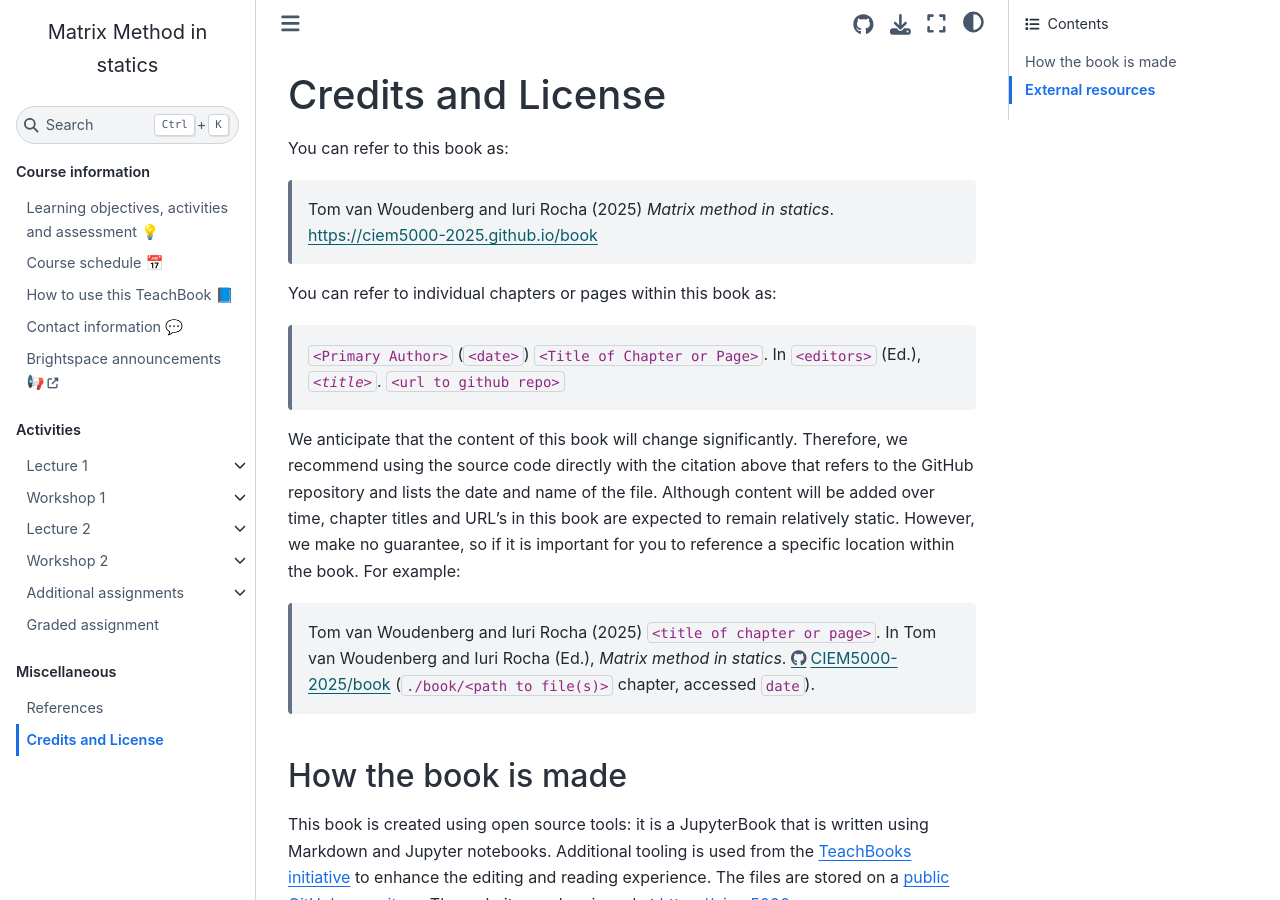
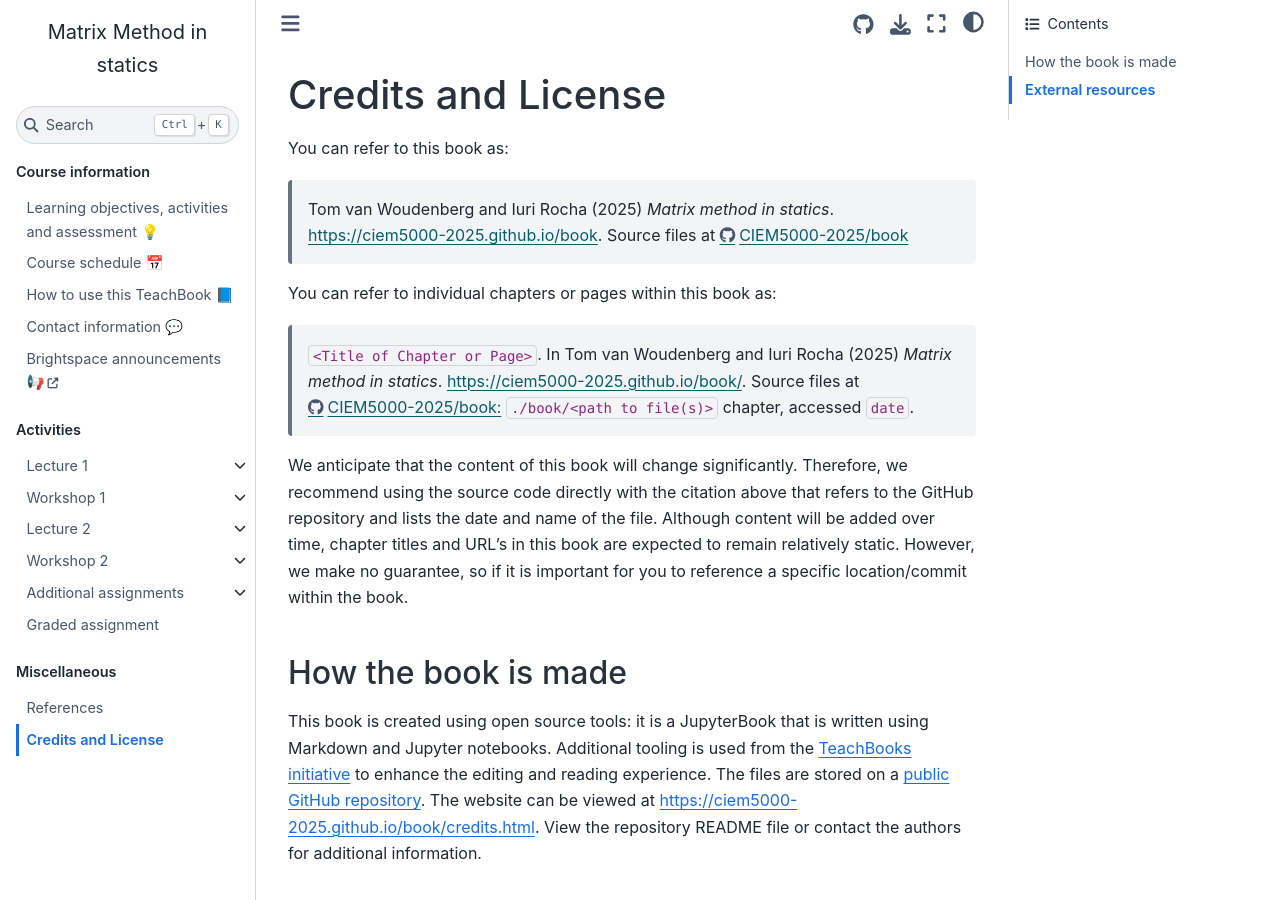
Before and after one commit to sophietenhoor/book, a Jupyter Book: the page built from book/credits.md, in a window 1280 px wide and 900 px high. Built offline with Jupyter Book 1.0.4 settings and Sphinx 7.4.7 and the Sphinx Book theme 1.1.4, drawn with Linux system fonts in a browser that asks for light colours; comment, search, counter and statistics services are not loaded; cross-references to code outside the pages are shown as plain code.

Commit message:
Update credits.md

```diff
--- a/book/credits.md
+++ b/book/credits.md
@@ -3,15 +3,13 @@
 
 You can refer to this book as:
 
-> Tom van Woudenberg and Iuri Rocha (2025) _Matrix method in statics_. https://ciem5000-2025.github.io/book
+> Tom van Woudenberg and Iuri Rocha (2025) _Matrix method in statics_. https://ciem5000-2025.github.io/book. Source files at https://github.com/CIEM5000-2025/book
 
 You can refer to individual chapters or pages within this book as:
 
-> `<Primary Author>` (`<date>`) `<Title of Chapter or Page>`. In `<editors>` (Ed.), _`<title>`_. `<url to github repo>`
+> `<Title of Chapter or Page>`. In Tom van Woudenberg and Iuri Rocha (2025) _Matrix method in statics_. https://ciem5000-2025.github.io/book/<relative link to page>. Source files at  https://github.com/CIEM5000-2025/book: `./book/<path to file(s)>` chapter, accessed `date`.
 
-We anticipate that the content of this book will change significantly. Therefore, we recommend using the source code directly with the citation above that refers to the GitHub repository and lists the date and name of the file. Although content will be added over time, chapter titles and URL's in this book are expected to remain relatively static. However, we make no guarantee, so if it is important for you to reference a specific location within the book. For example:
-
-> Tom van Woudenberg and Iuri Rocha (2025) `<title of chapter or page>`. In Tom van Woudenberg and Iuri Rocha (Ed.),   _Matrix method in statics_. https://github.com/CIEM5000-2025/book (`./book/<path to file(s)>` chapter, accessed `date`).
+We anticipate that the content of this book will change significantly. Therefore, we recommend using the source code directly with the citation above that refers to the GitHub repository and lists the date and name of the file. Although content will be added over time, chapter titles and URL's in this book are expected to remain relatively static. However, we make no guarantee, so if it is important for you to reference a specific location/commit within the book.
 
 ## How the book is made
 
```
